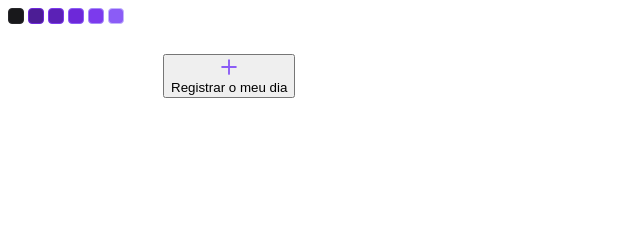
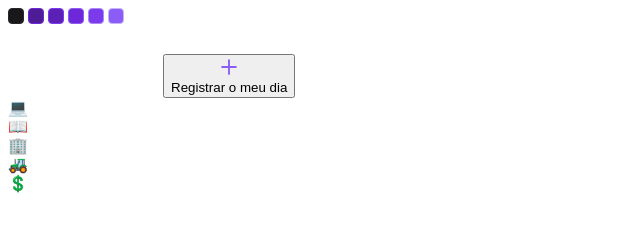
Before and after one commit to ricantony6/NLWSetup-Habits-, a plain HTML site: page index.html in a window 1280 px wide. Shown: the whole page, without its empty margins (0-640 px from the left). Drawn offline with Linux system fonts and the light colour scheme.

Commit message:
add form

```diff
--- a/index.html
+++ b/index.html
@@ -16,5 +16,15 @@
         <div>Registrar o meu dia</div>
       </button>
     </header>
+
+    <form id="form-habits">
+      <div class="habits">
+        <div class="habits">💻</div>
+        <div class="habits">📖</div>
+        <div class="habits">🏢</div>
+        <div class="habits">🚜</div>
+        <div class="habits">💲</div>
+      </div>
+    </form>
   </body>
 </html>
```
